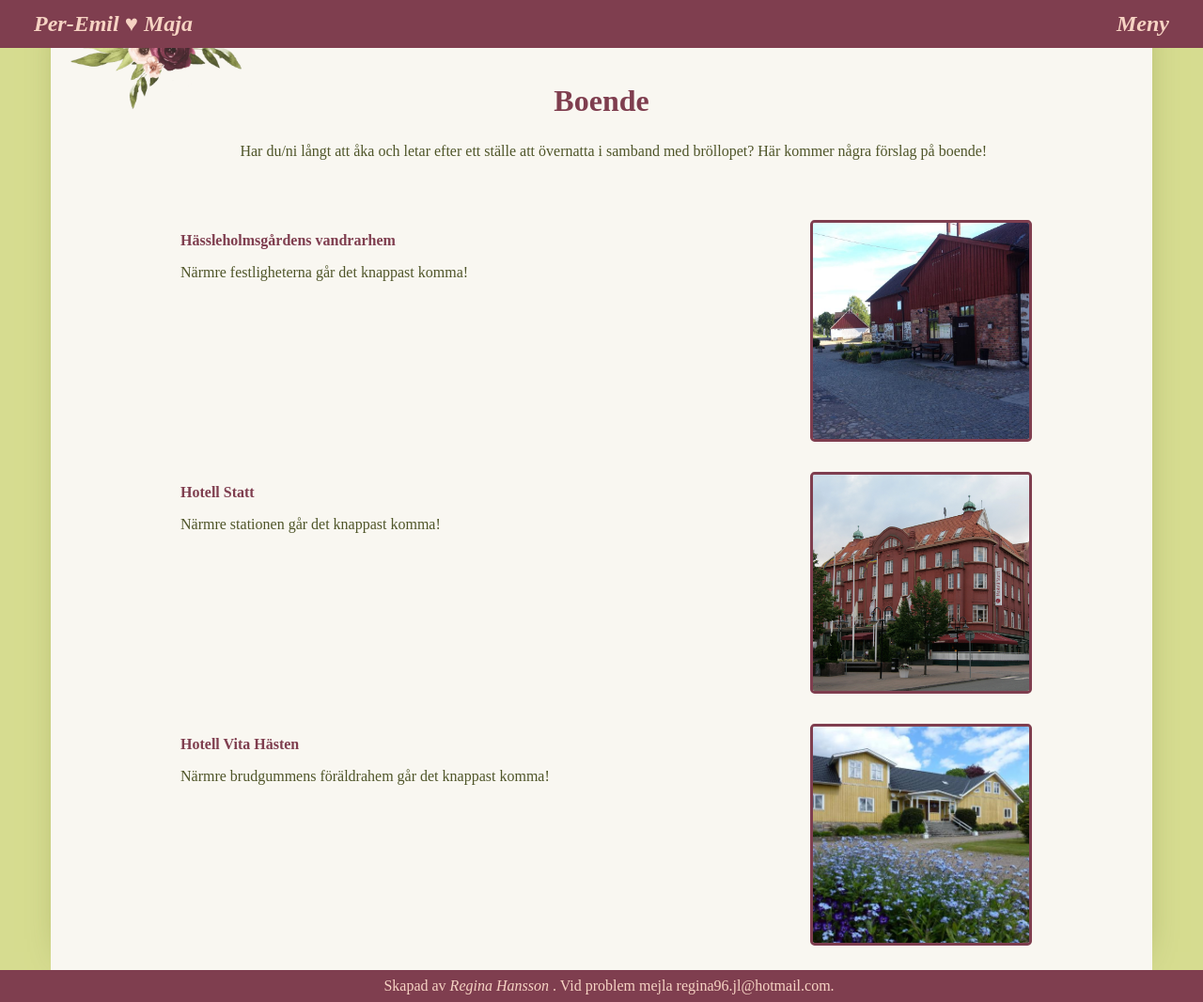
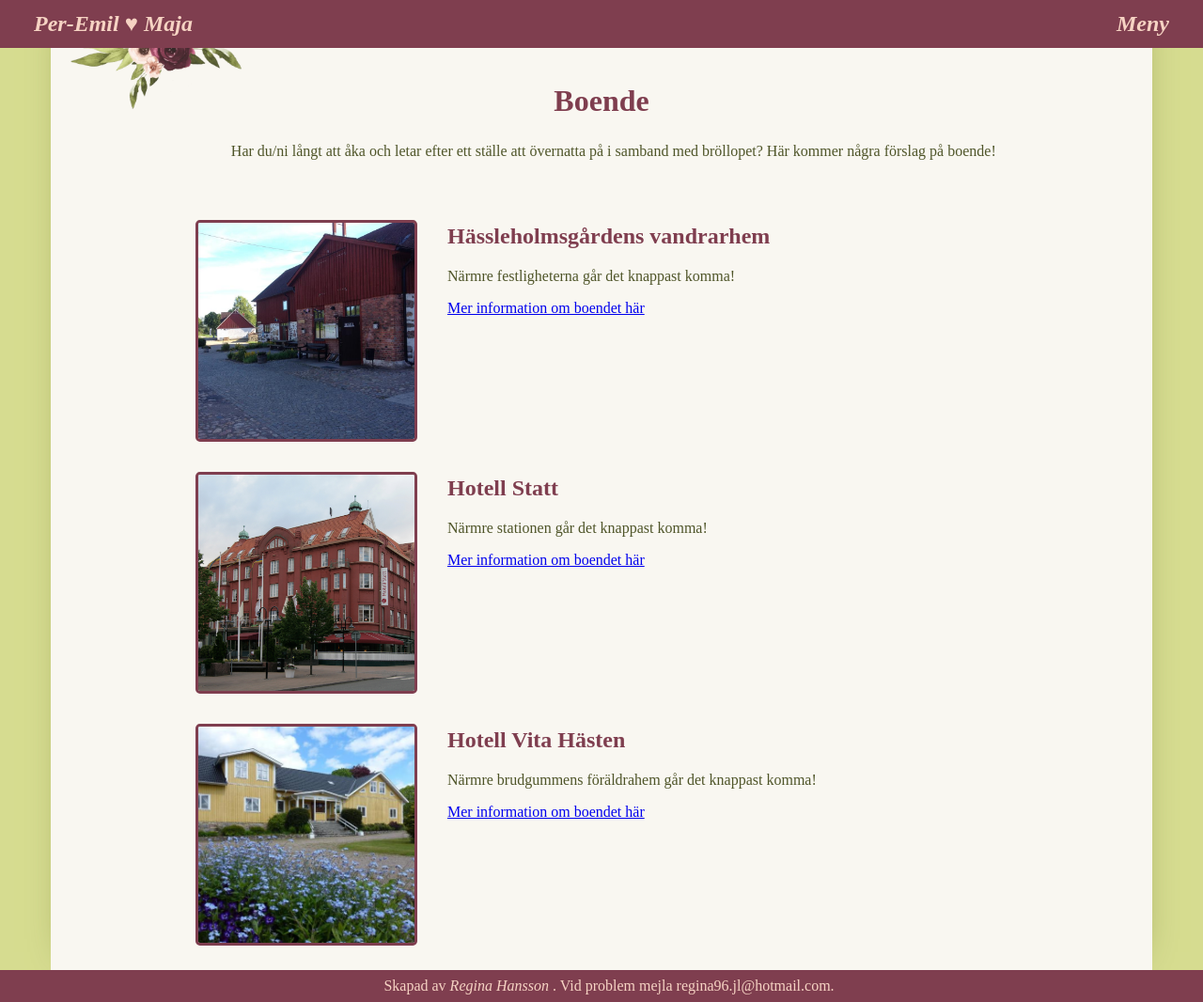
Before and after one commit to reggosaurus-reg/WeddingWebsite, a Flask app: page /boende in a window 1280 px wide. Shown: the whole page at 94% size. Run offline with Flask 2, Linux system fonts and the light colour scheme.

Commit message:
Better layout, add links (need layouting)

```diff
--- a/static/css/style.css
+++ b/static/css/style.css
@@ -102,13 +102,13 @@ h2 {
 }
 
 .hotel div {
-	margin-top: 1em;
+	margin-left: 1em;
 	flex-grow: 2;
 }
 
 .hotel h1 {
 	text-align: left;
-	font-size: 1em;
+	font-size: 1.5em;
 }
 
 .hotel p.text {
--- a/templates/boende.html
+++ b/templates/boende.html
@@ -7,44 +7,50 @@
 
 <div id="hotels">
 	<p class="text" style="text-align:center;margin-bottom:3em">
-	Har du/ni långt att åka och letar efter ett ställe att övernatta i samband med
+	Har du/ni långt att åka och letar efter ett ställe att övernatta på i samband med
 	bröllopet? Här kommer några förslag på boende!
 	</p>
 
 	<div class="hotel">
+		<img class="border"
+			 src="{{ url_for('static', filename ='img/boende_hlm_gard.jpg') }}"
+			 alt="Hässleholmsgårdens vandrarhem">
 		<div>
 			<h1>Hässleholmsgårdens vandrarhem</h1>
 			<p class="text hotell_desc">
 			Närmre festligheterna går det knappast komma!
 			</p>
+			<a href="http://www.hassleholmsgardensvandrarhem.se/">
+				Mer information om boendet här</a>
 		</div>
-		<img class="border"
-			 src="{{ url_for('static', filename ='img/boende_hlm_gard.jpg') }}"
-			 alt="Hässleholmsgårdens vandrarhem">
 	</div>
 
 	<div class="hotel">
+		<img class="border"
+			 src="{{ url_for('static', filename ='img/boende_hlm_statt.jpg') }}"
+			 alt="Hotell Statt">
 		<div>
 			<h1>Hotell Statt</h1>
 			<p class="text hotell_desc">
 			Närmre stationen går det knappast komma!
 			</p>
+			<a href="https://statt.se/">
+				Mer information om boendet här</a>
 		</div>
-		<img class="border"
-			 src="{{ url_for('static', filename ='img/boende_hlm_statt.jpg') }}"
-			 alt="Hotell Statt">
 	</div>
 
 	<div class="hotel">
+		<img class="border"
+			 src="{{ url_for('static', filename ='img/boende_hva_hotell.jpg') }}"
+			 alt="Hotell Vita Hästen">
 		<div>
 			<h1>Hotell Vita Hästen</h1>
 			<p class="text hotell_desc">
 			Närmre brudgummens föräldrahem går det knappast komma!
 			</p>
+			<a href="http://www.vita-hasten.com/">
+				Mer information om boendet här</a>
 		</div>
-		<img class="border"
-			 src="{{ url_for('static', filename ='img/boende_hva_hotell.jpg') }}"
-			 alt="Hotell Vita Hästen">
 	</div>
 
 </div>
```
